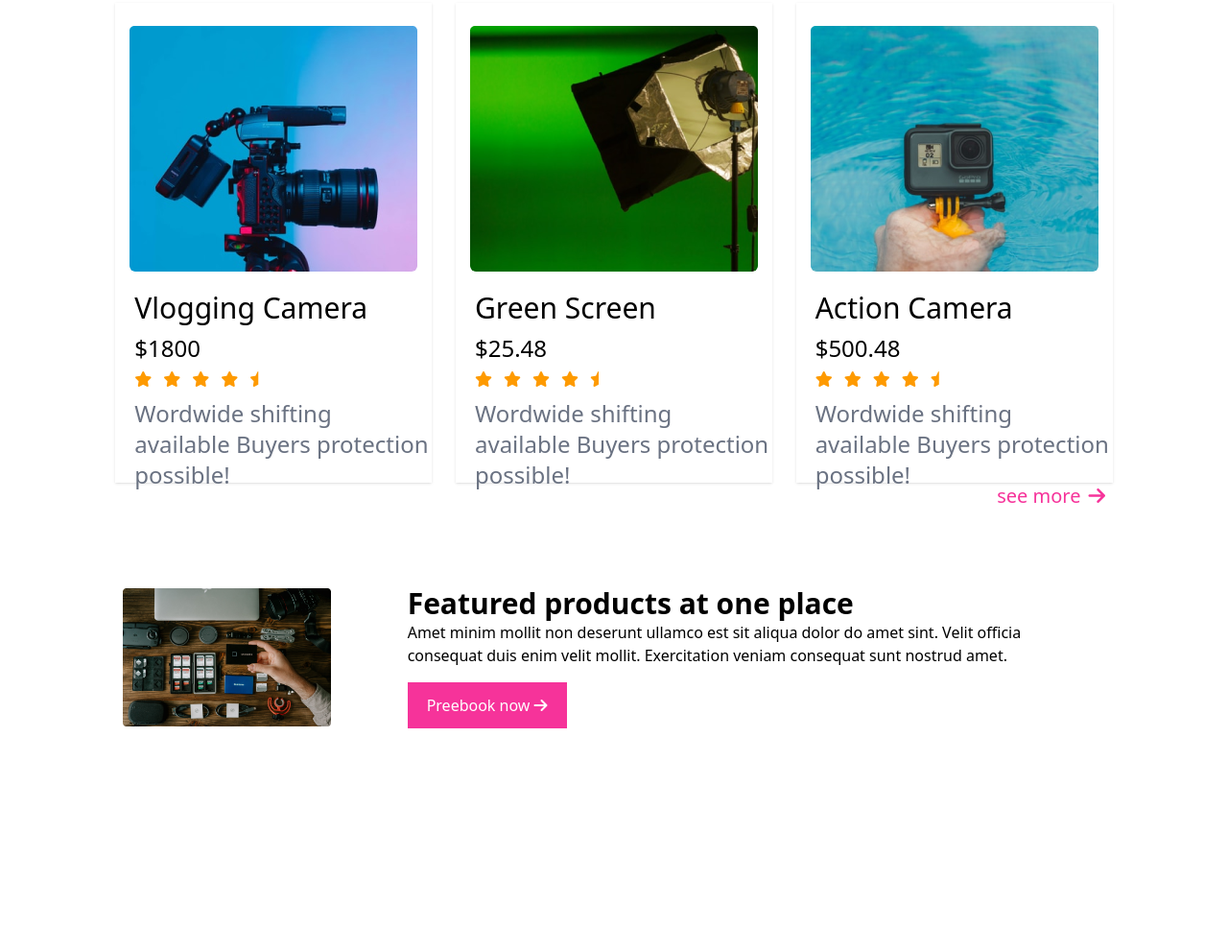
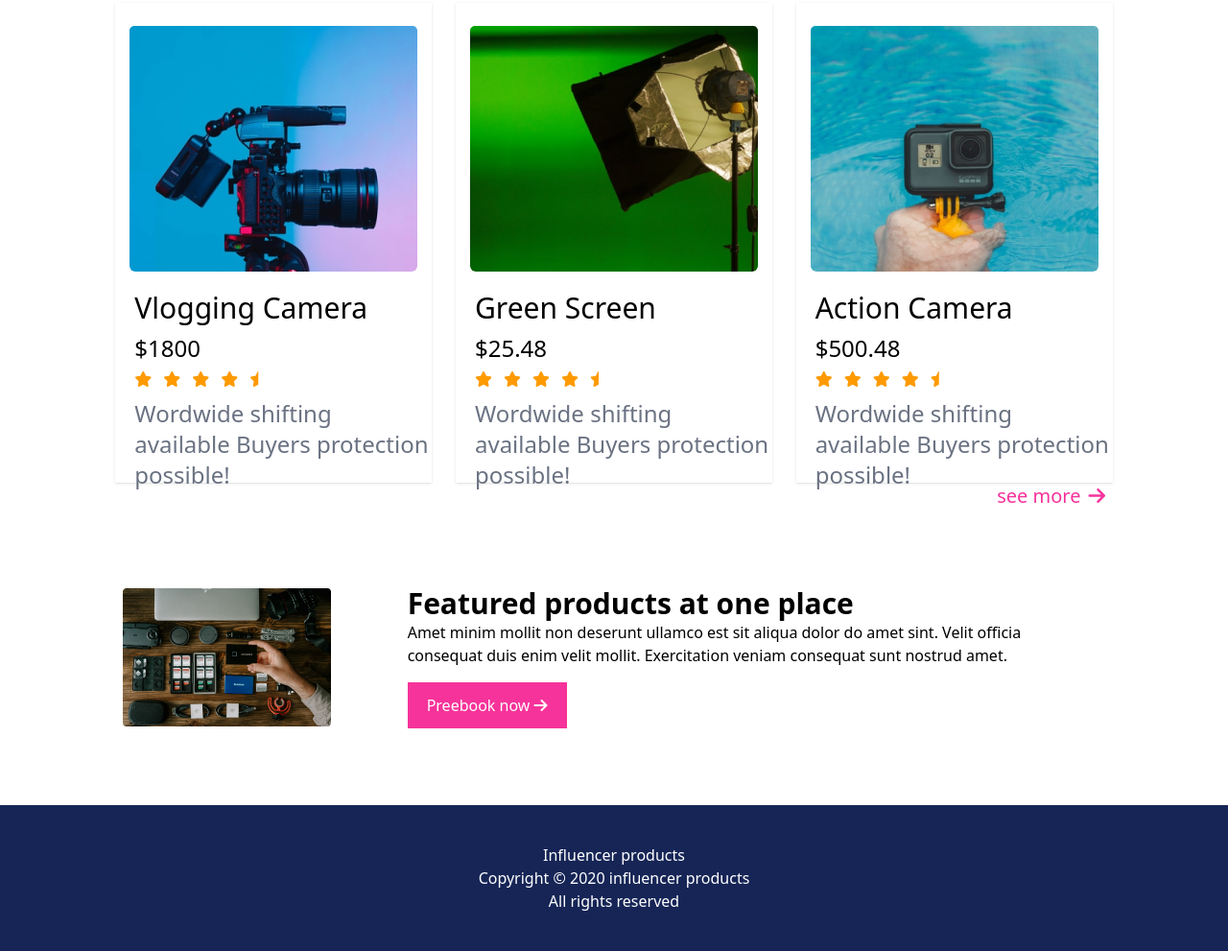
Before and after one commit to Nafiz-Nasim/Influencer-Products, a website: page index.html in a window 1280 px wide. Shown: the part 1688-2679 px from the top of the page at 96% size. Before the commit the page ends 2487 px from the top, so only its background shows below. Drawn offline with Linux system fonts and the light colour scheme.

Commit message:
footer add

```diff
--- a/index.html
+++ b/index.html
@@ -238,6 +238,15 @@ Buyers protection possible!</p>
 </div>
 
      </section>
+     <footer class="bg-blue-950 w-full mt-10 py-10">
+<div class="content">
+  <div class="information text-white text-center">
+    <h3>Influencer products</h3>
+    <h4>Copyright © 2020  influencer products</h4>
+    <h4>All rights reserved</h4>
 
+  </div>
+</div>
+     </footer>
   </body>
 </html>
```
